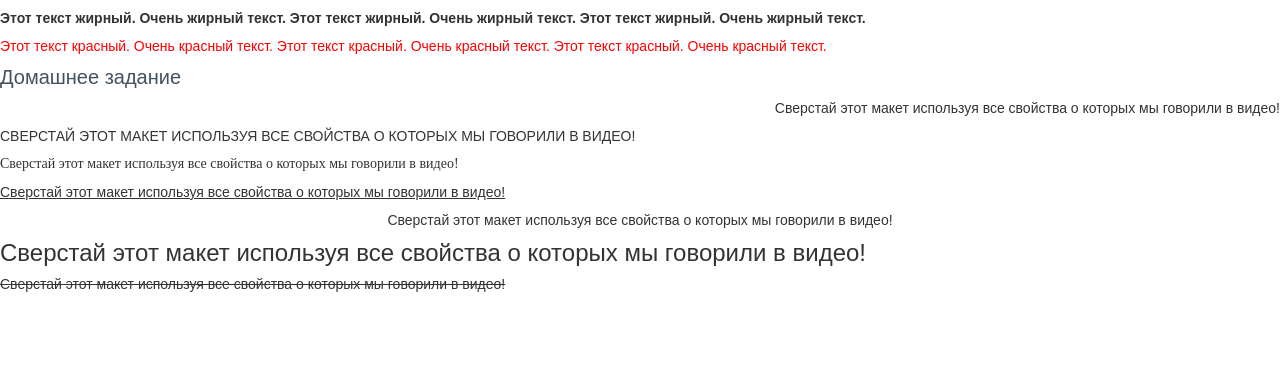
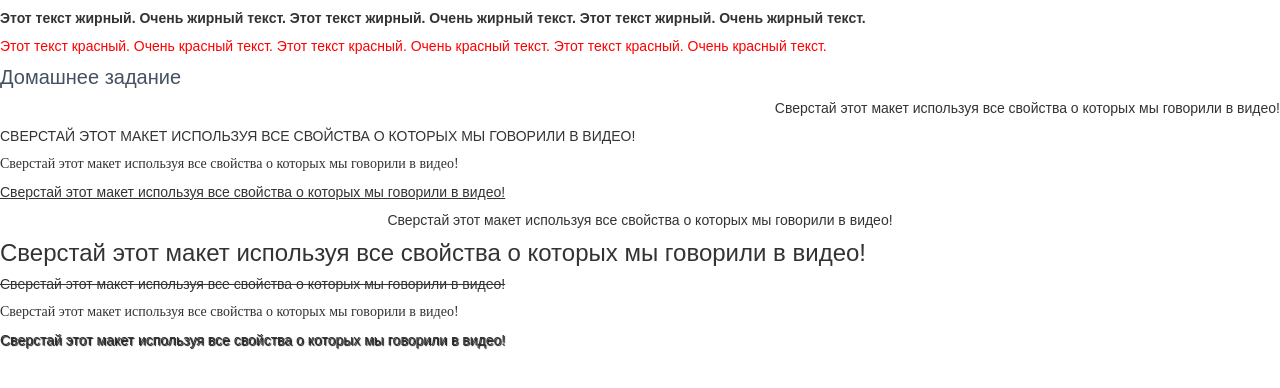
Before and after one commit to Ali-105/HTML-05, a plain HTML site: page css2/css2/index.html in a window 1280 px wide. Shown: the part 122-510 px from the top of the page. Drawn offline with Linux system fonts and the light colour scheme.

Commit message:
Homework

```diff
--- a/css2/css2/css/style.css
+++ b/css2/css2/css/style.css
@@ -91,3 +91,11 @@ h3{
 	text-decoration: line-through;
 	color: #333333;
 }
+.troman{
+	font-family: "Times New Roman PSMT";
+	color: #333333;
+}
+.shadow{
+    text-shadow: 1px 1px 1px #000000;
+    color: #333333;
+}
--- a/css2/css2/index.html
+++ b/css2/css2/index.html
@@ -50,5 +50,13 @@
 <p class="textdecoration">
 	Сверстай этот макет используя все свойства о которых мы говорили в видео!
 </p>
+<br>
+<p class="troman">
+	Сверстай этот макет используя все свойства о которых мы говорили в видео!
+</p>
+<br>
+<p class="shadow">
+	Сверстай этот макет используя все свойства о которых мы говорили в видео!
+</p>
 </body>
 </html>
```
